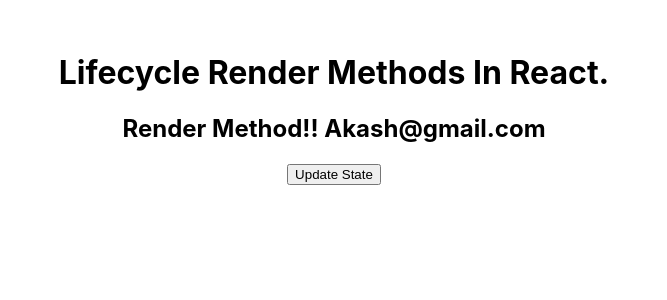
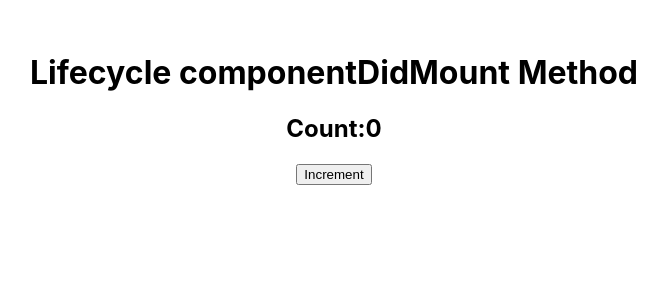
Before and after one commit to akashdomadiya/react-tuts, a React (Create React App) app: page / in a window 1280 px wide. Shown: the top 300 px of the page, without its empty margins (306-973 px from the left). Built offline with nearby package versions, Linux system fonts and the light colour scheme.

Commit message:
moutmethod

```diff
--- a/src/App.js
+++ b/src/App.js
@@ -1,23 +1,39 @@
-import React, { useState } from "react";
+import React, { Component } from "react";
 import "./App.css";
-import RenderMethod from "./RenderMethod";
-function App() {
-  // const [name, setName] = useState("Code4education");
-  return (
-    <>
-      <div className="App">
-        <h1>Lifecycle Render Methods In React.</h1>
+class App extends Component {
+  // Example 1
+  constructor() {
+    super();
+    this.state = {
+      count: 0,
+    };
+    console.log("constructor Called!!");
+  }
 
-        {/* Example 2 */}
-        {/* <RenderMethod name={name} /> */}
+  // Example 2
+  incrementCount = () => {
+    this.setState((prevState) => ({
+      count: prevState.count + 1,
+    }));
+  };
 
-        {/* Example 3 */}
-        <RenderMethod />
+  // Example 1
+  componentDidMount() {
+    console.log("Component Did Mount!!");
+  }
+  render() {
+    console.log("Render!!");
+    return (
+      <>
+        <div className="App">
+          <h1>Lifecycle componentDidMount Method</h1>
 
-        {/* Example 2 */}
-        {/* <button onClick={() => setName("Bhaskar Gupta")}>Update Name</button> */}
-      </div>
-    </>
-  );
+          {/* Example 2 */}
+          <h2>Count:{this.state.count}</h2>
+          <button onClick={this.incrementCount}>Increment</button>
+        </div>
+      </>
+    );
+  }
 }
 export default App;
--- a/src/index.js
+++ b/src/index.js
@@ -5,9 +5,7 @@
 import reportWebVitals from "./reportWebVitals";
 
 const root = ReactDOM.createRoot(document.getElementById("root"));
-root.render(
-    <App />
-);
+root.render(<App />);
 
 // If you want to start measuring performance in your app, pass a function
 // to log results (for example: reportWebVitals(console.log))
```
